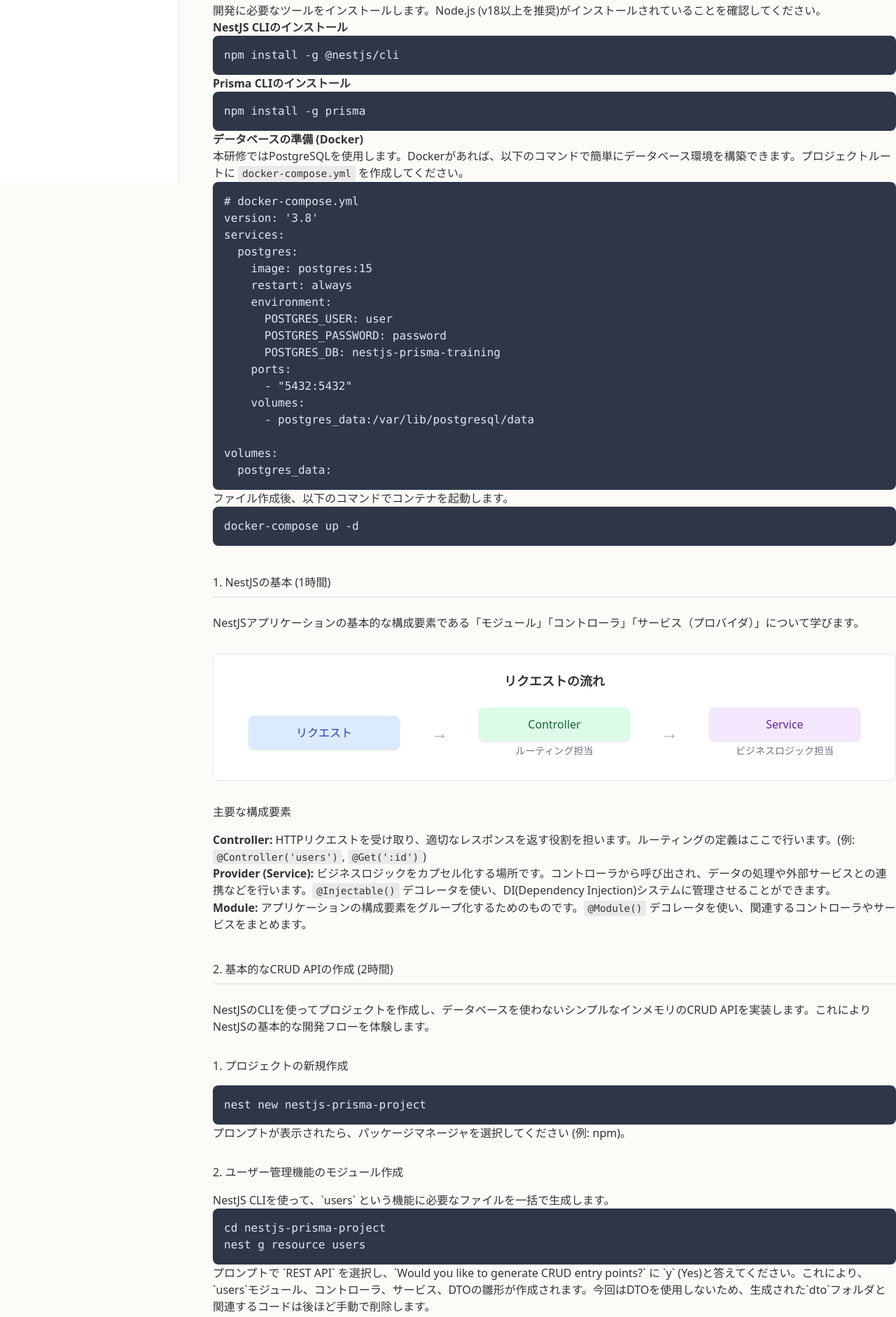
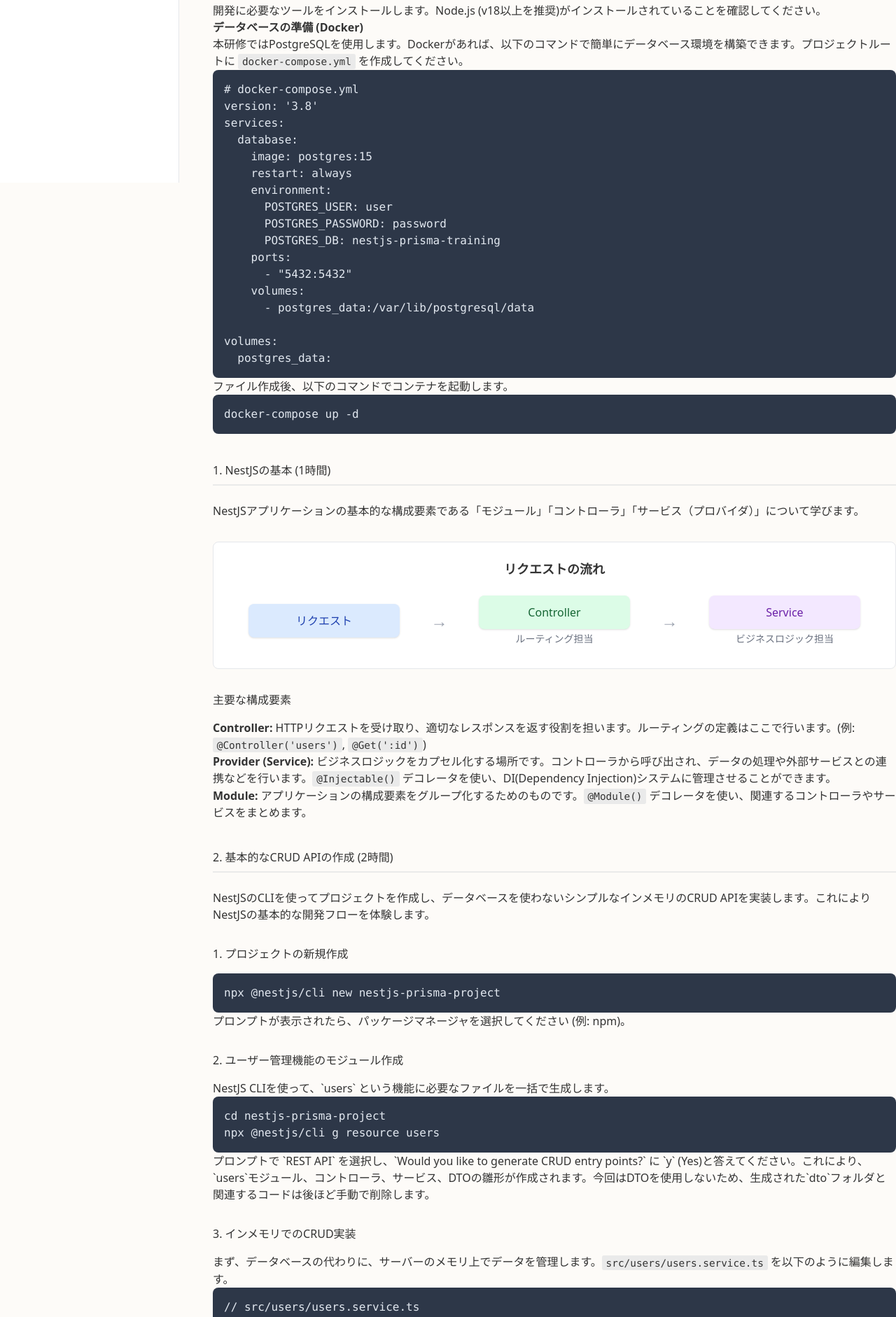
Before and after one commit to nobumitsu-1995/nest_prisma_one_day_training, a plain HTML site: page docs/index.html in a window 1280 px wide. Shown: the part 539-2421 px from the top of the page at 70% size. Drawn offline with nearby package versions, Linux system fonts and the light colour scheme.

Commit message:
feat: 開発環境と競合しないようにマニュアルを修正

```diff
--- a/docs/index.html
+++ b/docs/index.html
@@ -119,18 +119,12 @@
                     <h3>環境構築</h3>
                     <p>開発に必要なツールをインストールします。Node.js (v18以上を推奨)がインストールされていることを確認してください。</p>
                     <ol>
-                        <li><strong>NestJS CLIのインストール</strong>
-<pre><code>npm install -g @nestjs/cli</code></pre>
-                        </li>
-                        <li><strong>Prisma CLIのインストール</strong>
-<pre><code>npm install -g prisma</code></pre>
-                        </li>
                         <li><strong>データベースの準備 (Docker)</strong>
                             <p>本研修ではPostgreSQLを使用します。Dockerがあれば、以下のコマンドで簡単にデータベース環境を構築できます。プロジェクトルートに <code>docker-compose.yml</code> を作成してください。</p>
 <pre><code># docker-compose.yml
 version: '3.8'
 services:
-  postgres:
+  database:
     image: postgres:15
     restart: always
     environment:
@@ -186,13 +180,13 @@
                     <p>NestJSのCLIを使ってプロジェクトを作成し、データベースを使わないシンプルなインメモリのCRUD APIを実装します。これによりNestJSの基本的な開発フローを体験します。</p>
 
                     <h3>1. プロジェクトの新規作成</h3>
-<pre><code>nest new nestjs-prisma-project</code></pre>
+<pre><code>npx @nestjs/cli new nestjs-prisma-project</code></pre>
                     <p>プロンプトが表示されたら、パッケージマネージャを選択してください (例: npm)。</p>
 
                     <h3>2. ユーザー管理機能のモジュール作成</h3>
                     <p>NestJS CLIを使って、`users` という機能に必要なファイルを一括で生成します。</p>
 <pre><code>cd nestjs-prisma-project
-nest g resource users</code></pre>
+npx @nestjs/cli g resource users</code></pre>
                     <p>プロンプトで `REST API` を選択し、`Would you like to generate CRUD entry points?` に `y` (Yes)と答えてください。これにより、`users`モジュール、コントローラ、サービス、DTOの雛形が作成されます。今回はDTOを使用しないため、生成された`dto`フォルダと関連するコードは後ほど手動で削除します。</p>
 
                     <h3>3. インメモリでのCRUD実装</h3>
@@ -305,6 +299,10 @@
                     <p>これにより、<code>prisma</code> フォルダと <code>.env</code> ファイルが生成されます。<code>.env</code> ファイルを編集し、Dockerで設定したデータベースへの接続情報を記述します。</p>
 <pre><code># .env
 DATABASE_URL="postgresql://user:password@localhost:5432/nestjs-prisma-training?schema=public"</code></pre>
+                    <blockquote class="border-l-4 border-yellow-400 bg-yellow-50 p-4 my-4">
+                        <p class="font-bold text-yellow-800">注意</p>
+                        <p class="text-yellow-700"><code>P1000: Authentication failed</code> というエラーが出た場合、多くはここのユーザー名・パスワードが<code>docker-compose.yml</code>の内容と一致していないことが原因です。タイプミスがないか確認してください。</p>
+                    </blockquote>
 
                     <h3>2. スキーマ定義</h3>
                     <p><code>prisma/schema.prisma</code> を開き、Userモデルを定義します。</p>
```
